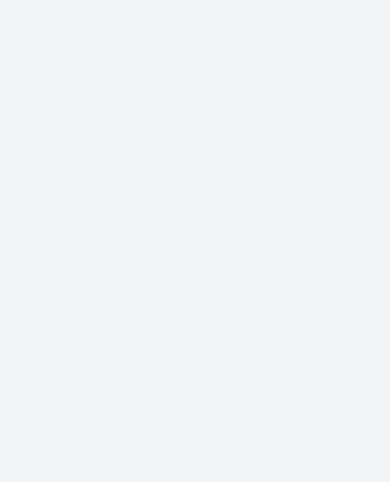
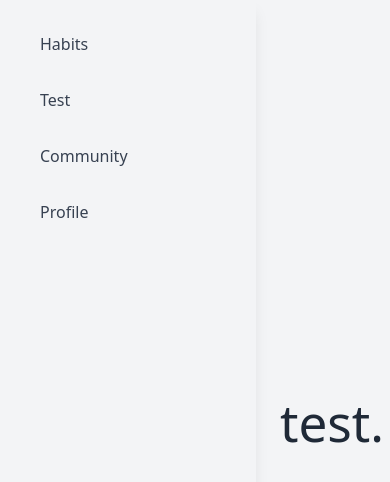
Before and after one commit to MerlinBrk/HabitApp, a React (Vite) app in the folder my-habit-app/: page /test in a window 390 px wide. Before the commit this address had no page. Shown: the top 482 px of the page. Built offline with nearby package versions, Linux system fonts and the light colour scheme.

Commit message:
Changed to react-router-dom for navigation
!!IMPORTANT!!

Ignore any changes to files / functions unrelated to the SideBar navigation. These have been made purely for convenience reasons.

Currently only SideBar working. Responsiveness and Mobile NavBar will be added in a future commit.

```diff
--- a/my-habit-app/src/App.tsx
+++ b/my-habit-app/src/App.tsx
@@ -2,14 +2,15 @@ import {useEffect, useState} from "react";
 import {supabase} from "./lib/supabase";
 import Login from "./components/Login";
 import {HabitList} from "./components/HabitList";
-import UserPage from "./components/UserPage";
-import Layout from "./responsive/Layout";
-import { BrowserRouter as Router, Routes, Route } from "react-router";
+import ProfilePage from "./components/ProfilePage.tsx";
+import SideBar from "./elements/SideBar";
+import { BrowserRouter as Router, Routes, Route } from "react-router-dom";
+import TestPage from "./components/TestPage.tsx";
 
 export default function App() {
     //const [isLoggedIn, setIsLoggedIn] = useState(false);
     //const [loading, setLoading] = useState(true);
-    const [currentView, setCurrentView] = useState<"habits" | "user">("habits");
+    //const [currentView, setCurrentView] = useState<"habits" | "user">("habits");
 
     /*
     useEffect(() => {
@@ -33,9 +34,12 @@ export default function App() {
 */
     return (
         <Router>
-            <div className={"App"}>
+            <SideBar/>
+            <div className="ml-64 p-6">
                 <Routes>
-                    <Route path={"/"} element={<HabitList onNavigateToUser={() => setCurrentView("user")}/>} />
+                    <Route path="/" element={<HabitList/>} />
+                    <Route path="/test" element={<TestPage />} />
+                    <Route path="/profile" element={<ProfilePage/>} />
                 </Routes>
             </div>
         </Router>
--- a/my-habit-app/src/components/HabitList.tsx
+++ b/my-habit-app/src/components/HabitList.tsx
@@ -12,11 +12,7 @@ type CheckInMap = {
     [habitId: string]: boolean;
 };
 
-export function HabitList({
-                              onNavigateToUser,
-                          }: {
-    onNavigateToUser: () => void;
-}) {
+export function HabitList() {
     const [habits, setHabits] = useState<Habit[]>([]);
     const [newHabit, setNewHabit] = useState("");
     const [isPublic, setIsPublic] = useState(false);
@@ -115,7 +111,6 @@ export function HabitList({
         <div className="p-4 sm:ml-64 flex-1 bg-white p-6 overflow-auto border-l border-gray-300">
             <div className="w-full h-full bg-white rounded-none shadow-none p-6 relative">
                 <button
-                    onClick={onNavigateToUser}
                     className="absolute top-4 right-4 bg-black text-white text-sm px-3 py-1 rounded-xl shadow hover:bg-gray-800 transition"
                 >
                     Mein Profil
--- a/my-habit-app/src/components/UserPage.tsx
+++ b/my-habit-app/src/components/ProfilePage.tsx
@@ -1,6 +1,6 @@
 import {supabase} from "../lib/supabase";
 
-export default function UserPage({onBack}: { onBack: () => void }) {
+export default function ProfilePage({onBack}: { onBack: () => void }) {
     const handleLogout = async () => {
         await supabase.auth.signOut();
         window.location.reload(); // Optional: erzwingt Neu-Login
--- /dev/null
+++ b/my-habit-app/src/components/TestPage.tsx
@@ -0,0 +1,14 @@
+/**
+ * This Page exists as a testing page and has no productive purposes.
+ * Use this page for testing features or styling during development.
+ */
+
+const TestPage = () => {
+    return (
+        <div>
+            <h1>test.</h1>
+        </div>
+    );
+};
+
+export default TestPage;
--- a/my-habit-app/src/elements/SideBar.tsx
+++ b/my-habit-app/src/elements/SideBar.tsx
@@ -1,29 +1,42 @@
-import {DeleteIcon} from "lucide-react";
+//import {useLocation} from "react-router-dom";
 
-interface SideBarProps {
-    currentView: "habits" | "progress" | "community" | "profile" | "user";
-    setCurrentView: (view: "habits" | "progress" | "community" | "profile" | "user") => void;
-}
-
-export default function SideBar({currentView, setCurrentView}: SideBarProps) {
+export default function SideBar() {
     return (
-        <div className={"sidebar"}>
-            <div className={"contentContainer"}>
-                <ul>
+        <div className="fixed top-0 left-0 h-screen w-64 bg-gray-100 p-6 shadow-lg overflow-y-auto">
+            <ul className="flex flex-col space-y-4">
                 <li>
-                        <a href={"/"}>habits</a>
+                    <a
+                        href="/"
+                        className="block px-4 py-2 rounded-lg text-gray-700 hover:bg-blue-500 hover:text-white transition-colors"
+                    >
+                        Habits
+                    </a>
                 </li>
                 <li>
-                        <a href={"/progress"}>progress</a>
+                    <a
+                        href="/test"
+                        className="block px-4 py-2 rounded-lg text-gray-700 hover:bg-blue-500 hover:text-white transition-colors"
+                    >
+                        Test
+                    </a>
                 </li>
                 <li>
-                        <a href={"/community"}>community</a>
+                    <a
+                        href="/community"
+                        className="block px-4 py-2 rounded-lg text-gray-700 hover:bg-blue-500 hover:text-white transition-colors"
+                    >
+                        Community
+                    </a>
                 </li>
                 <li>
-                        <a href={"/profile"}>profile</a>
+                    <a
+                        href="/profile"
+                        className="block px-4 py-2 rounded-lg text-gray-700 hover:bg-blue-500 hover:text-white transition-colors"
+                    >
+                        Profile
+                    </a>
                 </li>
             </ul>
-            </div>
         </div>
 
 
--- a/my-habit-app/src/responsive/Layout.tsx
+++ b/my-habit-app/src/responsive/Layout.tsx
@@ -2,12 +2,6 @@ import React from "react";
 import useIsMobile from "./useIsMobile";
 import SideBar from "../elements/SideBar";
 import MobileNavBar from "../elements/MobileNavBar";
-
-interface LayoutProps {
-    children: React.ReactNode;
-    currentView: "habits" | "user";
-    setCurrentView: (view: "habits" | "user") => void;
-}
 
 export default function Layout({children, currentView, setCurrentView}: LayoutProps) {
     const isMobile = useIsMobile();
@@ -15,7 +9,7 @@ export default function Layout({children, currentView, setCurrentView}: LayoutPr
     return (
         <div className={"flex h-screen"}>
             {!isMobile && (
-                <SideBar currentView={currentView} setCurrentView={setCurrentView}/>
+                <SideBar/>
             )}
             <div className={"flex-1 flex flex-col overflow-hidden"}>
                 {isMobile && (
```
Also changed, not shown: 1 other file (tests, documents, lock files or other folders). Lines whose indentation alone changed are shown as unchanged.
